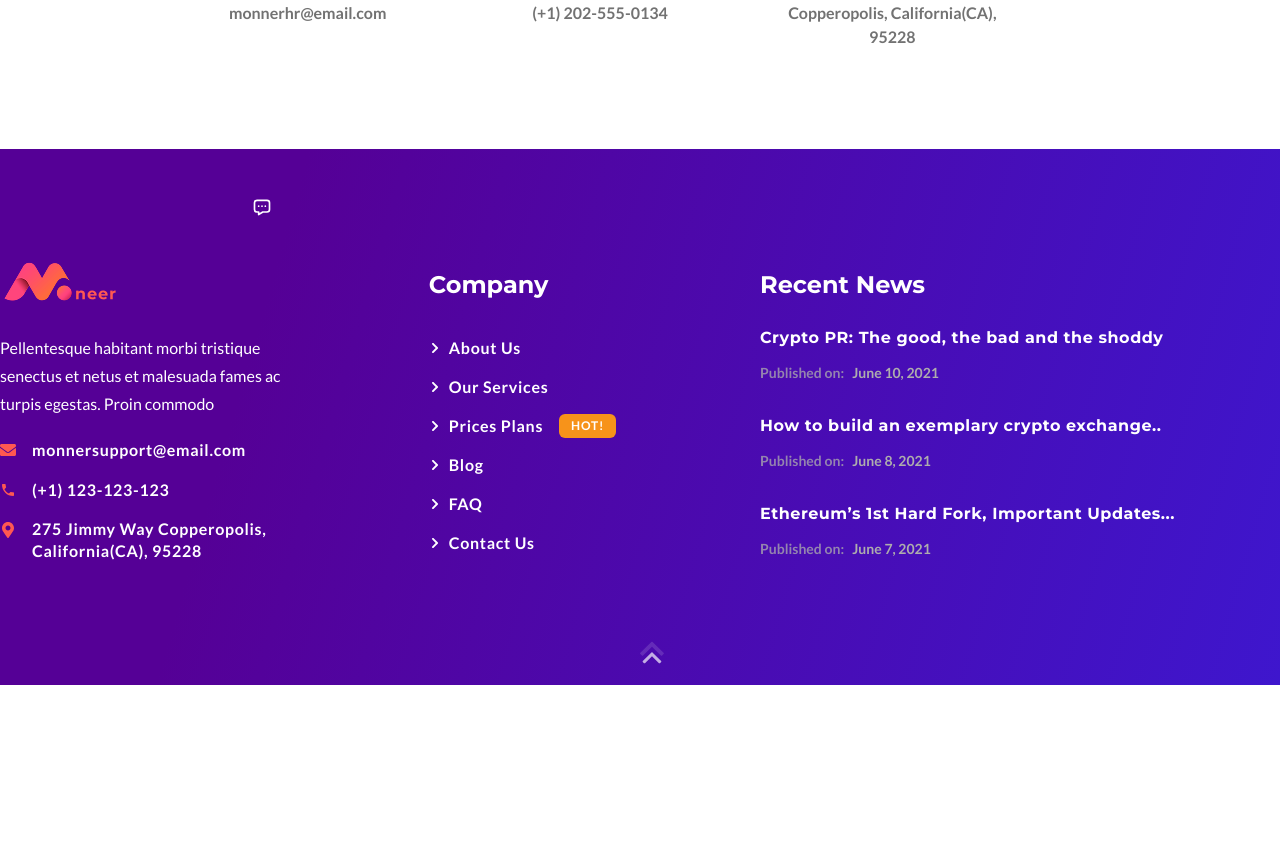
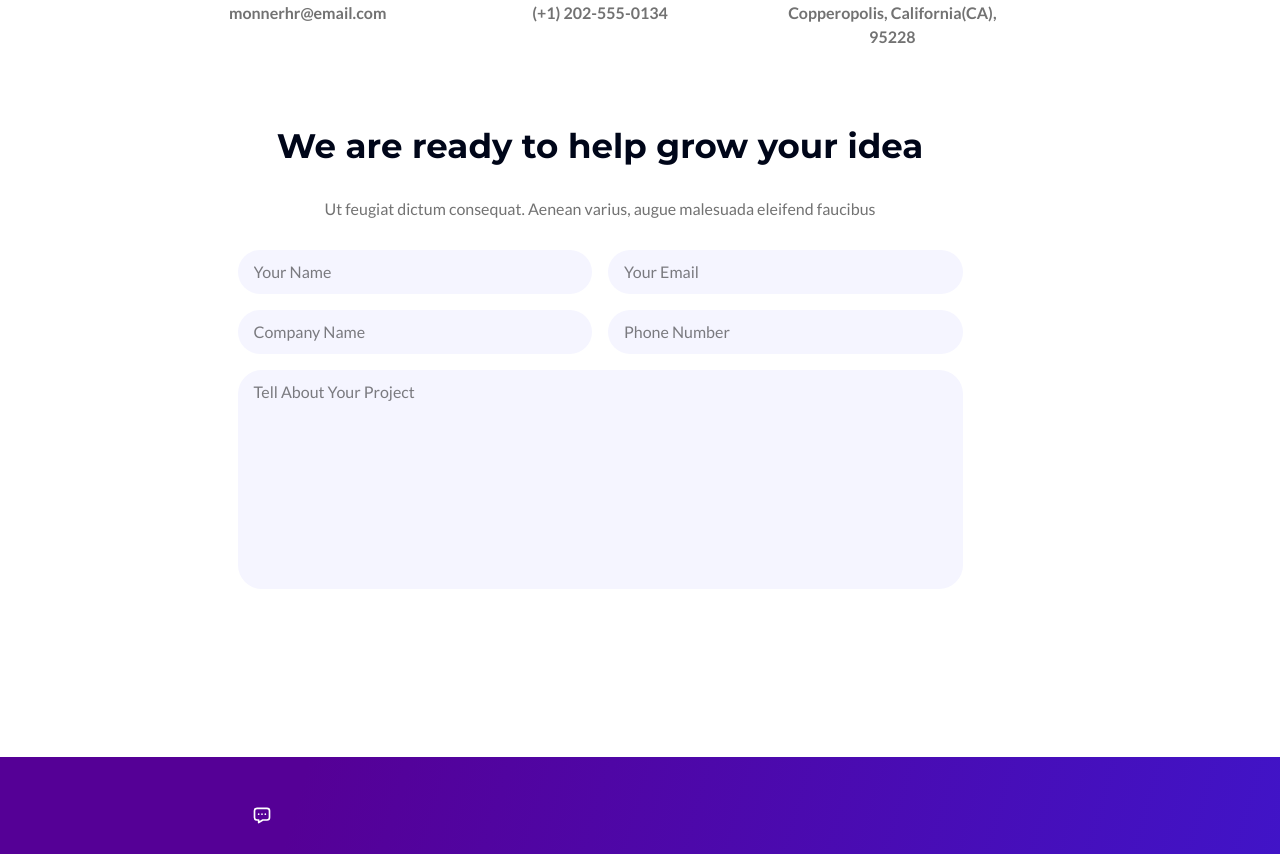
Before and after one commit to dev-mehedihassan/moneer, a React (Vite) app: page /contact-us in a window 1280 px wide. Shown: the part 580-1434 px from the top of the page. Before the commit the page ends 1265 px from the top, so only its background shows below. Built offline with nearby package versions, Linux system fonts and the light colour scheme.

Commit message:
Contact page form complete

```diff
--- a/src/components/pages/contact-us/ContactBody.jsx
+++ b/src/components/pages/contact-us/ContactBody.jsx
@@ -1,7 +1,9 @@
-import React from 'react'
+import React, { useState } from 'react'
 import { IoCallSharp } from 'react-icons/io5'
 import { FaEnvelope, FaMapMarkerAlt } from 'react-icons/fa'
 import Heading from '../../ui/Heading'
+import Input from '../../ui/Input'
+import Paragraph from '../../ui/Paragraph'
 
 const data = [
   {
@@ -37,6 +39,67 @@ const data = [
 ]
 
 const ContactBody = () => {
+
+const [formData, setFormData] = useState({
+    name: "",
+    email: "",
+    company: "",
+    phone: "",
+    brief: ""
+})
+
+const [error, setError] = useState({
+    name: "",
+    email: "",
+    company: "",
+    phone: "",
+    brief: ""
+})
+
+const handleChange = (e) => {
+    const {name, value, type, checked} = e.target
+    setFormData((prev) => ({
+        ...prev,
+        [name]: type === "checkbox" ? checked : value
+    }))
+}
+
+const inputStyle = `border border-[#C8C8C8] border-opacity-[73%] bg-[#F5F5FF] bg-opacity-[53%] rounded-[24px] py-2.5 px-4 font-normal font-lato text-base placeholder:text-gray_2 placeholder:font-lato w-full`
+
+const handleSubmit = (e) => {
+  e.preventDefault()
+
+  let emailRegex = "/^[a-zA-Z0-9.!#$%&'*+/=?^_`{|}~-]+@[a-zA-Z0-9](?:[a-zA-Z0-9-]{0,61}[a-zA-Z0-9])?(?:\.[a-zA-Z0-9](?:[a-zA-Z0-9-]{0,61}[a-zA-Z0-9])?)*$/"
+
+  let newError = {
+    name: "",
+    email: "",
+    message: "",
+    rememberMe: ""
+  }
+  // name validation
+  if(!formData.name.trim()){
+    newError.name = "Name is required"
+  }
+  if(formData.name.length > 16){
+    newError.name = "Max length is 16"
+  }
+  // name validation
+  if(!formData.email.trim()){
+    newError.email = "Email is required"
+  } else if (emailRegex.match(formData.email)){
+    newError.email = "Valid Email required"
+  }
+
+  setError(newError)
+
+  if(Object.values(newError).some((item) => item !== "")){
+    return
+  }
+
+  console.log(formData)
+}
+
   return (
     <section className='py-25'>
         <div className="container">
@@ -57,6 +120,42 @@ const ContactBody = () => {
                     </div>
                 ))}
             </div>
+            <div className='mt-18 max-w-[725px] mx-auto'>
+                <Heading className='font-bold text-[34px] font-montserrat text-black_2 text-center' text="We are ready to help grow your idea" variant='h3' />
+                <Paragraph className="text-center mt-6" text="Ut feugiat dictum consequat. Aenean varius, augue malesuada eleifend faucibus" />
+                <form onSubmit={handleSubmit} className='mt-7 grid grid-cols-2 gap-4'>
+                        <div>
+                            <Input value={formData.name} onChange={handleChange} name="name" type="text" placeholder="Your Name" className={inputStyle} />
+                                {error.name &&
+                                    <p className='mt-1.5 border-l-2 border-rose-500 pl-2.5 font-lato text-xs font-medium tracking-wide text-rose-600'>{error.name}</p>
+                                }
+                        </div>
+                        <div>
+                            <Input value={formData.email} onChange={handleChange} name="email" type="email" placeholder="Your Email" className={inputStyle} />
+                                {error.email &&
+                                    <p className='mt-1.5 border-l-2 border-rose-500 pl-2.5 font-lato text-xs font-medium tracking-wide text-rose-600'>{error.email}</p>
+                                }
+                        </div>
+                        <div>
+                            <Input value={formData.company} onChange={handleChange} name="company" type="text" placeholder="Company Name" className={inputStyle} />
+                                {error.company &&
+                                    <p className='mt-1.5 border-l-2 border-rose-500 pl-2.5 font-lato text-xs font-medium tracking-wide text-rose-600'>{error.company}</p>
+                                }
+                        </div>
+                        <div>
+                            <Input value={formData.phone} onChange={handleChange} name="phone" type="text" placeholder="Phone Number" className={inputStyle} />
+                                {error.phone &&
+                                    <p className='mt-1.5 border-l-2 border-rose-500 pl-2.5 font-lato text-xs font-medium tracking-wide text-rose-600'>{error.phone}</p>
+                                }
+                        </div>
+                        <textarea onChange={handleChange} value={formData.brief} name='brief' placeholder="Tell About Your Project" className="w-full border border-[#C8C8C8] border-opacity-[73%] bg-[#F5F5FF] bg-opacity-[53%] rounded-[24px] py-2.5 px-4 font-normal font-lato text-base placeholder:text-gray_2 placeholder:font-lato min-h-[219px] resize-none col-span-2" />
+                        <div className='col-span-2 flex justify-center'>
+                            <button type="submit" value="Send" className="bg-linear-to-r from-[#FF357D] to-[#FF6F33] text-white font-montserrat text-sm font-semibold py-4 px-21 inline-block rounded-[28px] cursor-pointer">
+                            Send
+                        </button>
+                        </div>
+                </form>
+            </div>
         </div>
     </section>
   )
--- a/src/components/pages/faq/FaqContactForm.jsx
+++ b/src/components/pages/faq/FaqContactForm.jsx
@@ -28,7 +28,7 @@ const handleChange = (e) => {
     }))
 }
 
-const inputStyle = `border border-[#C8C8C8] border-opacity-[73%] bg-[#F5F5FF] bg-opacity-[53%] rounded-[24px] py-2.5 px-4 font-normal font-lato text-base placeholder:text-gray_2 placeholder:font-lato wifull`
+const inputStyle = `border border-[#C8C8C8] border-opacity-[73%] bg-[#F5F5FF] bg-opacity-[53%] rounded-[24px] py-2.5 px-4 font-normal font-lato text-base placeholder:text-gray_2 placeholder:font-lato w-full`
 
 const handleSubmit = (e) => {
   e.preventDefault()
```
